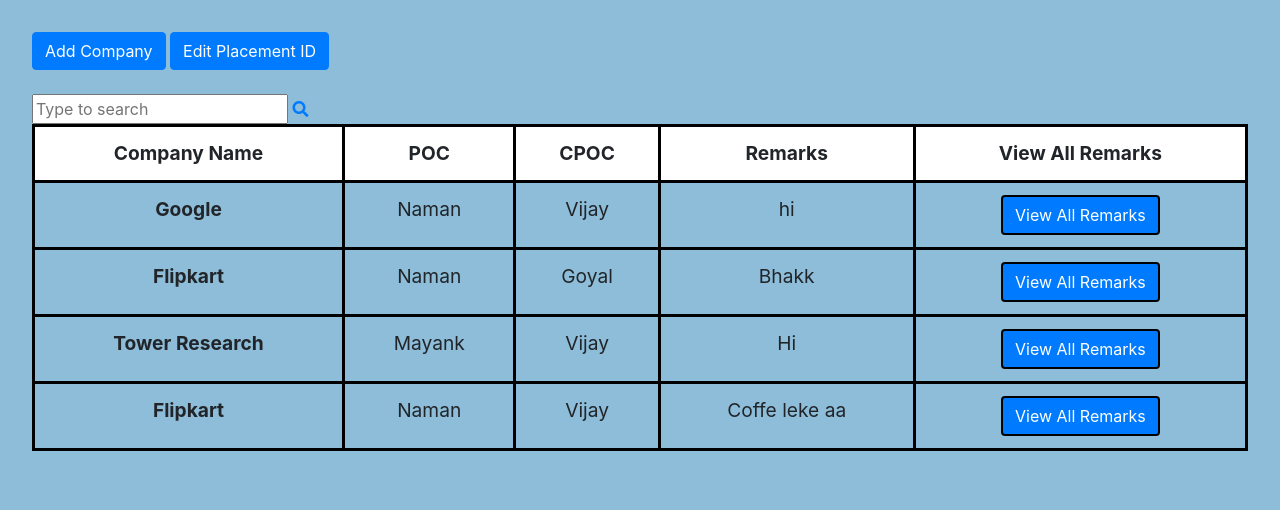
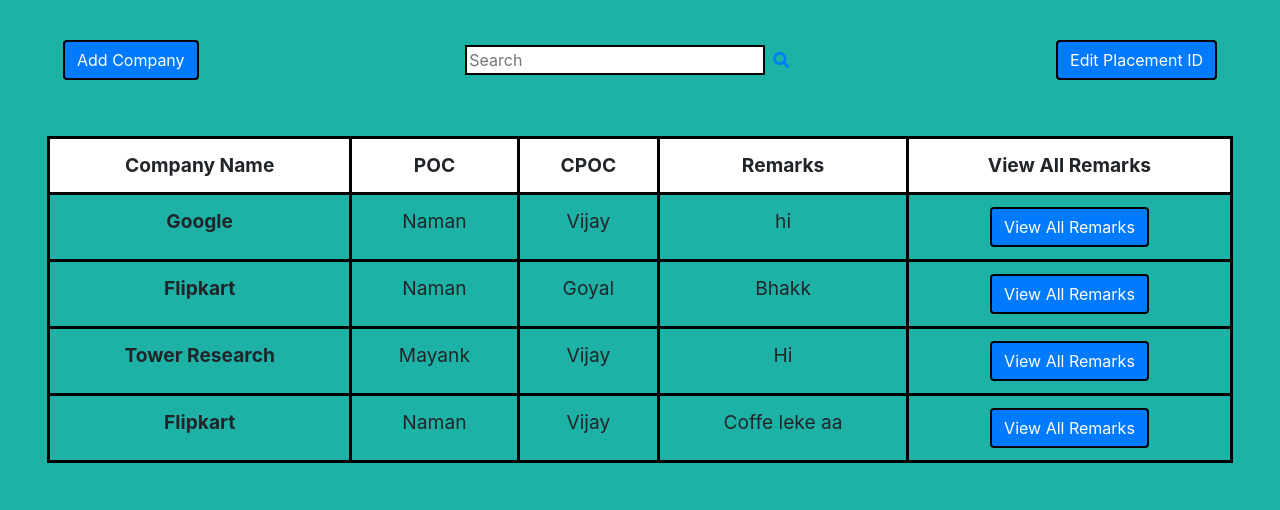
Before and after one commit to Curious-Ujjwal/Diary_Portal-1, a Django app: page /diary/placement/ in a window 1280 px wide. Shown: the top 510 px of the page. Run offline with Django 3.2, Linux system fonts and the light colour scheme; data comes from the database, SQL or seed files in the repository; some libraries are stand-ins or nearby versions.

Commit message:
Applied frontend

```diff
--- a/Diary_Portal/diary/templates/diary/placement_base.html
+++ b/Diary_Portal/diary/templates/diary/placement_base.html
@@ -22,28 +22,32 @@
   </style>
 	<title>Diary Portal</title>
 </head>
-<body style="padding: 2rem; background-color: #8dbdd8;">
+<body style="padding: 2rem; background-color: #1eb2a6;">
 
-
-      <a target="_self" class="btn btn-primary" role="button" href="{%url 'placement_add_company'  %}">Add Company</a>
-      <a target="_self" class="btn btn-primary" role="button" href="{%url 'edit_Placement_ID'  %}">Edit Placement ID</a>
-
+      <div class="container-fluid">
+        <nav class="navbar sticky-top navbar-dark">
+      <a target="_self" class="btn btn-primary" role="button" href="{%url 'placement_add_company'  %}" class="navbar-brand" style="border: 2px solid black;">Add Company</a>
+      <div class="search-box">
+  <form class="form-inline">
+  <input class="search-txt" type="text" placeholder="Search" name="search" id="search" style="border: 2px solid black; width: 300px;"> &ensp;
+  <a class="search-btn" href="#">
+    <i class="fas fa-search"></i>
+  </a>
+</form>
+</div>
+      <a target="_self" class="btn btn-primary" role="button" href="{%url 'edit_Placement_ID'  %}" class="navbar-brand" style="border: 2px solid black;">Edit Placement ID</a>
+    </nav>
       <br><br>
 
 {% csrf_token %}
 <!-- <input type="text" name="search" id="search" placeholder="Question or user"> -->
 
 <!-- <div class="wrapper"> -->
-<div class="search-box">
-  <input class="search-txt" type="text" placeholder="Type to search" name="search" id="search">
-  <a class="search-btn" href="#">
-    <i class="fas fa-search"></i>
-  </a>
-</div>
+
 <div id="search-results">
 
 </div>
-
+</div>
 
 <script>
 
```
